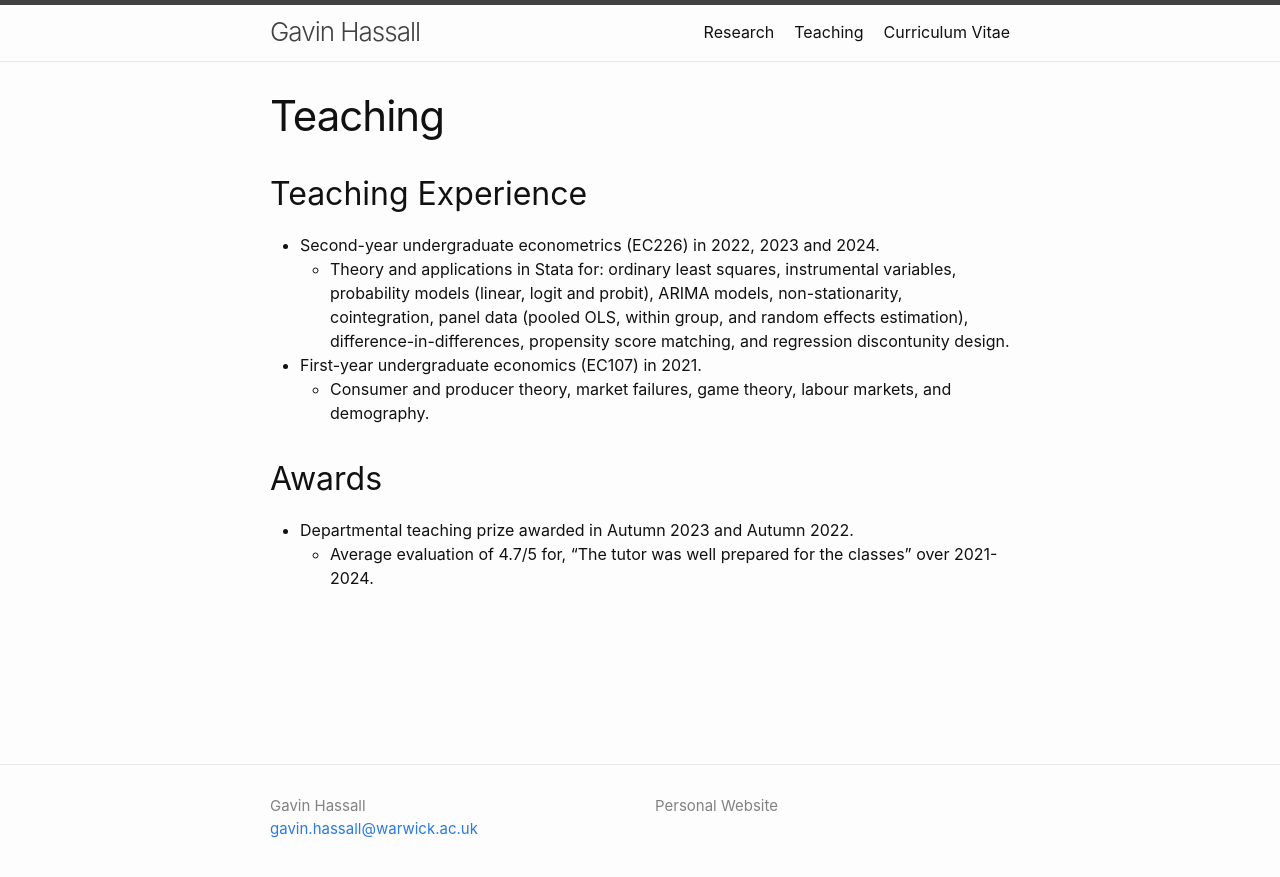
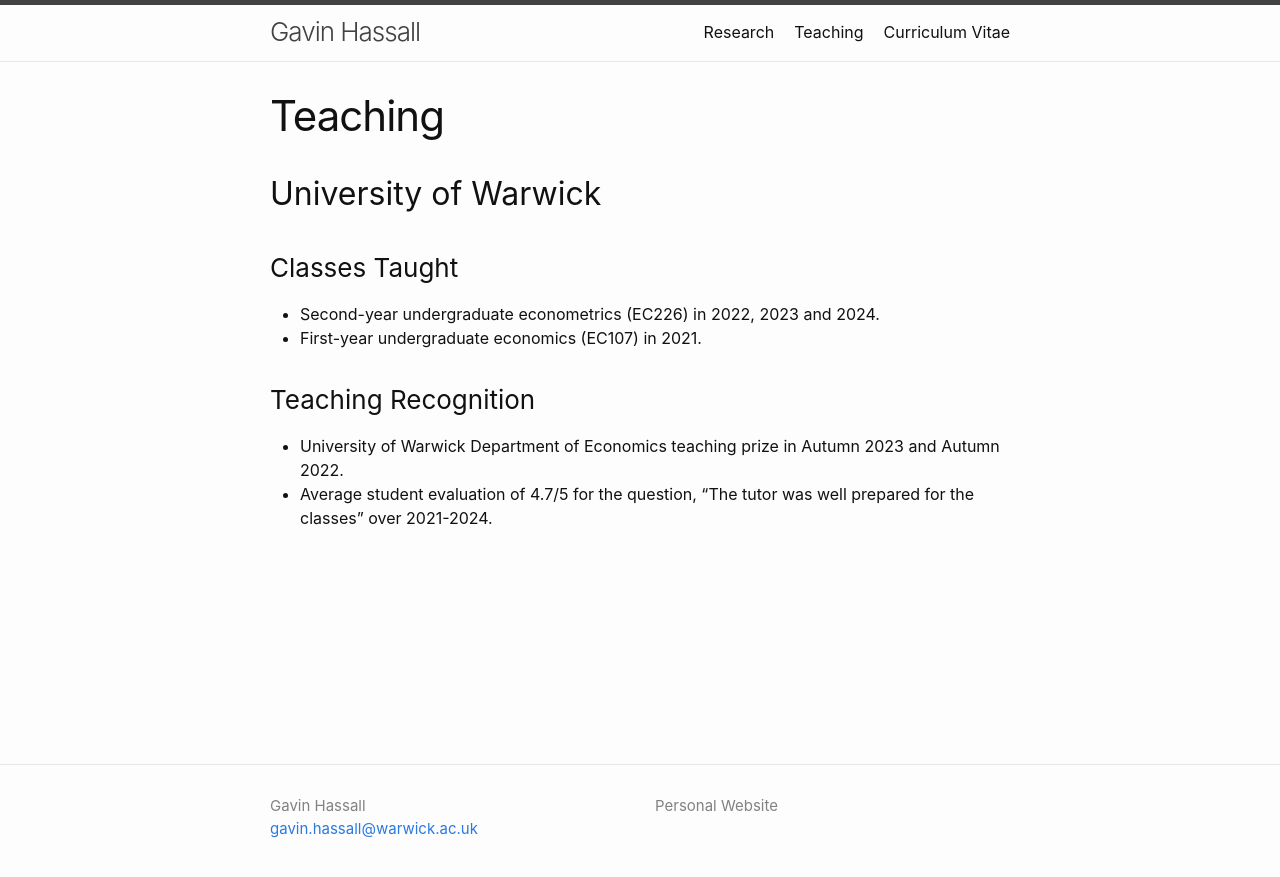
Before and after one commit to gavinhassall/gavinhassall.github.io, a Jekyll site: the page built from teaching.md, in a window 1280 px wide. Shown: the top 877 px of the page. Built offline with Jekyll 4.4.1, drawn with Linux system fonts in a browser that asks for light colours.

Commit message:
Update teaching.md

```diff
--- a/teaching.md
+++ b/teaching.md
@@ -4,15 +4,13 @@ title: Teaching
 permalink: /teaching/
 ---
 
-## Teaching Experience
+## University of Warwick
 
+### Classes Taught
 - Second-year undergraduate econometrics (EC226) in 2022, 2023 and 2024.
-  - Theory and applications in Stata for: ordinary least squares, instrumental variables, probability models (linear, logit and probit), ARIMA models, non-stationarity, cointegration, panel data (pooled OLS, within group, and random effects estimation), difference-in-differences, propensity score matching, and regression discontunity design.
+- First-year undergraduate economics (EC107) in 2021.
 
-- First-year undergraduate economics (EC107) in 2021.
-  - Consumer and producer theory, market failures, game theory, labour markets, and demography.
+### Teaching Recognition
 
-## Awards
-
-- Departmental teaching prize awarded in Autumn 2023 and Autumn 2022.
-  - Average evaluation of 4.7/5 for, "The tutor was well prepared for the classes" over 2021-2024.
+- University of Warwick Department of Economics teaching prize in Autumn 2023 and Autumn 2022.
+- Average student evaluation of 4.7/5 for the question, "The tutor was well prepared for the classes" over 2021-2024.
```
